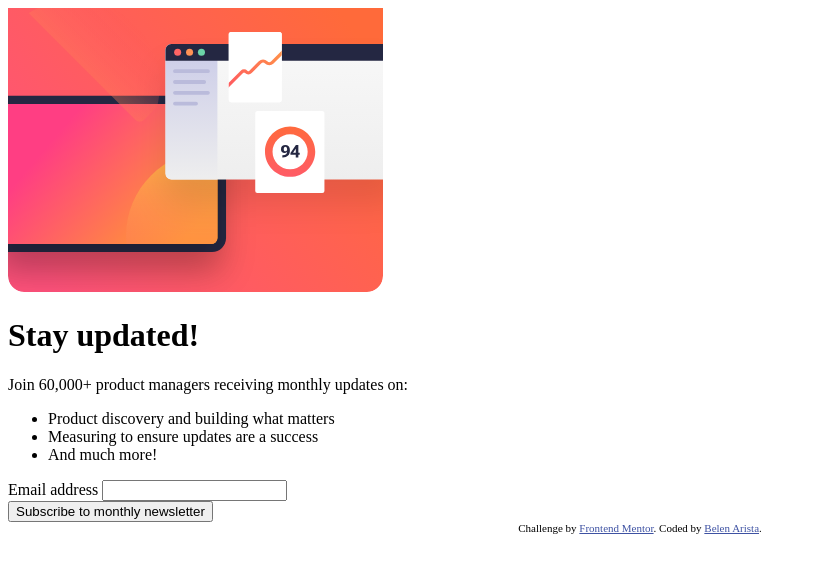
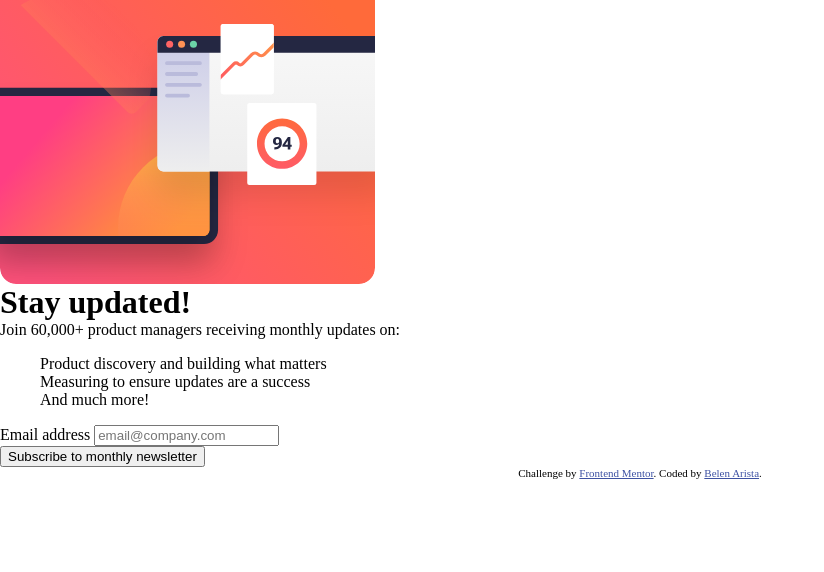
Before and after one commit to anabelena/newsletter-sign-up, a plain HTML site: page index.html in a window 1280 px wide. Shown: the whole page, without its empty margins (0-824 px from the left). Drawn offline with Linux system fonts and the light colour scheme.

Commit message:
added default styles

```diff
--- a/index.html
+++ b/index.html
@@ -13,6 +13,9 @@
     .attribution { font-size: 11px; text-align: center; }
     .attribution a { color: hsl(228, 45%, 44%); }
   </style>
+
+<link rel="stylesheet" href="styles.css">
+
 </head>
 <body>
 
@@ -25,7 +28,7 @@
     <h1> Stay updated! </h1>
 
     <p> Join 60,000+ product managers receiving monthly updates on:</p>
-    <ul class="checkmark-list">
+    <ul class="checkmark-list" role="list">
       <li> Product discovery and building what matters </li>
       <li> Measuring to ensure updates are a success</li>
       <li> And much more! </li>
@@ -35,7 +38,7 @@
 
       <div class="form-group">
         <label for="email"> Email address </label>
-        <input type="email" id="email">
+        <input type="email" id="email" placeholder="email@company.com">
       </div>
 
       <button class="button"> Subscribe to monthly newsletter </button>
--- a/styles.css
+++ b/styles.css
@@ -1,3 +1,23 @@
-*{
+*,
+*::after,
+*::before{
+    box-sizing: border-box;
+}
 
+
+img{
+    max-width: 100%;
+    display: block;
 }
+
+/* remove default margin */
+body,
+h1,
+p{
+    margin: 0;
+}
+
+/* remove list styles on ul, ol elements */
+ul[role='list']{
+    list-style: none;
+}
```
